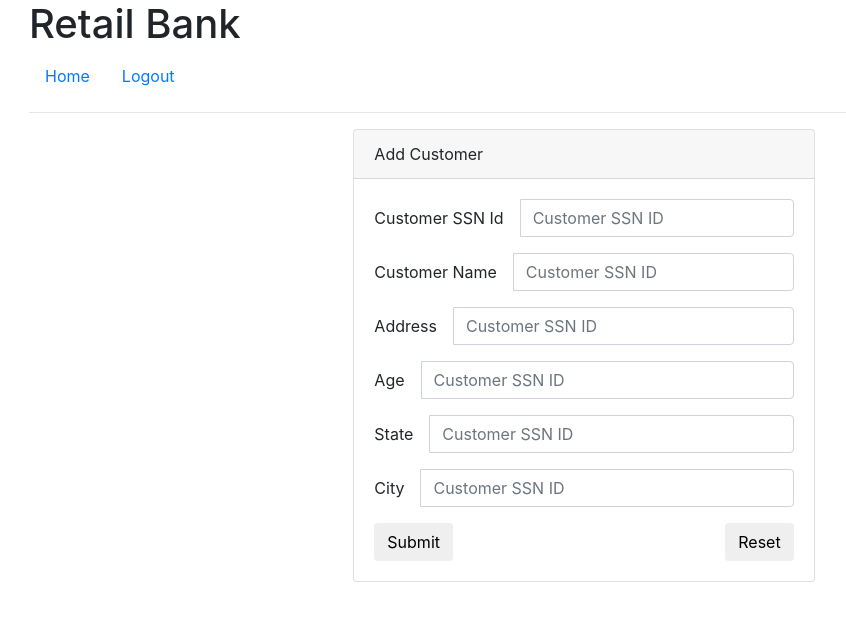
After one commit to satheesh22g/Banking-Application, a Flask app: page /addcustomer in a window 1280 px wide. The commit adds this page. Shown: the top 621 px of the page, without its empty margins (56-902 px from the left). Run offline with Flask 2, Linux system fonts and the light colour scheme; the visitor is signed in with stand-in values (Sample User, id 1); some libraries are stand-ins or nearby versions.

Commit message:
create customer started

```diff
--- a/app.py
+++ b/app.py
@@ -37,18 +37,18 @@ def dashboard():
     else:
         return render_template("home.html" , home=True)
 
-@app.route("/addcustomer")
+@app.route("/addcustomer" , methods=["GET", "POST"])
 def addcustomer():
     if 'user' not in session:
         if session['usert']=="executive":
             if request.method == "POST":
-                cust_id = request.form.get("username").upper()
+                cust_ssn_id = request.form.get("cust_ssn_id").upper()
                 name = request.form.get("name")
                 address = request.form.get("address")
                 age= request.form.get("age")
                 state = request.form.get("state")
                 city = request.form.get("city")
-                db.execute("INSERT INTO accounts (cust_id,name,address,age,state,city) VALUES (:c,:n,:add,:a,:s,:city)", {"c": cust_id,"n":name,"add":address,"a": age,"s":state,"city":city})
+                db.execute("INSERT INTO accounts (cust_ssn_id,name,address,age,state,city) VALUES (:c,:n,:add,:a,:s,:city)", {"c": cust_ssn_id,"n":name,"add":address,"a": age,"s":state,"city":city})
                 db.commit()
                 return redirect(url_for('dashboard'))
     return render_template('addcustomer.html', addcustomer=True)
@@ -113,6 +113,7 @@ def login():
                 session['user'] = usern
                 session['namet'] = result.name
                 session['usert'] = result.user_type
+                flash(f"{result.name.capitalize()}, you are successfully logged in!", "success")
                 return redirect(url_for('dashboard'))
-        message = "Username or password is incorrect."
+        flash("Sorry, Username or password not match.","danger")
     return render_template("login.html", login=True)
--- a/database.py
+++ b/database.py
@@ -1,6 +1,6 @@
 import os
 import sys
-from sqlalchemy import Column, ForeignKey, Integer, String
+from sqlalchemy import Column, ForeignKey, Integer, String, BigInteger
 from sqlalchemy.ext.declarative import declarative_base
 from sqlalchemy import DateTime
 from sqlalchemy.orm import relationship
@@ -15,7 +15,8 @@ class Accounts(Base):
     password = Column(String(250))
 class Customers(Base):
     __tablename__='customers'
-    cust_id = Column(String, primary_key=True)
+    cust_id = Column(BigInteger().with_variant(Integer, "sqlite"), primary_key=True)
+    cust_ssn_id = Column(String, unique=True)
     name = Column(String(250),nullable=False)
     address = Column(String(250), nullable=False)
     age = Column(Integer)
--- a/static/index.js
+++ b/static/index.js
@@ -11,5 +11,15 @@ $(document).ready(function() {
         } else {
             x.type = "password";
         }
-    })
+    });
+
+    $('.reset_btn').click(function(event){
+        event.preventDefault();
+        $("#cust_ssn_id")[0].value = "";
+        $("#name")[0].value = "";
+        $("#address")[0].value = "";
+        $("#age")[0].value = "";
+        $("#state")[0].value = "";
+        $("#city")[0].value = "";
+    });
 });
--- /dev/null
+++ b/templates/addcustomer.html
@@ -0,0 +1,45 @@
+{% extends "layout.html" %}
+
+{% block title %}Add Customer{% endblock %}
+
+{% block content %}
+<div class = "row">
+    <div class="card">
+        <div class="card-header">
+            Add Customer
+        </div>
+        <div class="card-body">
+            <form action="addcustomer" method="POST">
+                <div class="form-group input-group mb-3">
+                    <label class="m-auto pr-3" for="cust_ssn_id">Customer SSN Id</label>
+                   <input class="form-control" name="cust_ssn_id" id="cust_ssn_id" type="text" placeholder="Customer SSN ID" required maxlength="30">
+                </div>
+                <div class="form-group input-group mb-3">
+                    <label class="m-auto pr-3" for="name">Customer Name</label>
+                   <input class="form-control" name="name" id="name" type="text" placeholder="Customer SSN ID" required maxlength="30">
+                </div>
+                <div class="form-group input-group mb-3">
+                    <label class="m-auto pr-3" for="address">Address</label>
+                   <input class="form-control" name="address" id="address" type="text" placeholder="Customer SSN ID" required maxlength="30">
+                </div>
+                <div class="form-group input-group mb-3">
+                    <label class="m-auto pr-3" for="age">Age</label>
+                   <input class="form-control" name="age" id="age" type="text" placeholder="Customer SSN ID" required maxlength="30">
+                </div>
+                <div class="form-group input-group mb-3">
+                    <label class="m-auto pr-3" for="state">State</label>
+                   <input class="form-control" name="state" id="state" type="text" placeholder="Customer SSN ID" required maxlength="30">
+                </div>
+                <div class="form-group input-group mb-3">
+                    <label class="m-auto pr-3" for="city">City</label>
+                   <input class="form-control" name="city" id="city" type="text" placeholder="Customer SSN ID" required maxlength="30">
+                </div>
+                <div class="form-group">
+                    <input type="submit" value="Submit" class="btn float-left login_btn">
+                    <button class="reset_btn btn float-right">Reset</button>
+                </div>
+            </form>
+        </div>
+    </div>
+</div>
+{% endblock %}
--- a/templates/includes/nav.html
+++ b/templates/includes/nav.html
@@ -5,6 +5,9 @@
         {% if not session['user'] %}
         <li class="nav-item"><a href="{{ url_for('login') }}" class="nav-link {% if login %}active{% endif %}">Login</a></li>
         {% else %}
+            {% if session['usert']=="executive" %}
+            <li class="nav-item"><a href="{{ url_for('addcustomer') }}" class="nav-link {% if addcustomer %}active{% endif %}">addcustomer</a></li>
+            {% endif %}
         <li class="nav-item"><a href="{{ url_for('logout') }}" class="nav-link">Logout</a></li>
         {% endif %}
     </ul>
--- a/templates/layout.html
+++ b/templates/layout.html
@@ -2,7 +2,6 @@
 <html>
 <head>
     <title>Retail Bank - {% block title %}{% endblock %}</title>
-    <link rel="stylesheet" href="style.css">
     <link rel="stylesheet" href="https://maxcdn.bootstrapcdn.com/font-awesome/4.7.0/css/font-awesome.min.css">
     <script src="https://code.jquery.com/jquery-3.3.1.js"></script>
     <script type = "text/javascript" src = "{{ url_for('static', filename = 'index.js') }}" ></script>
```
Also changed, not shown: templates/login.html (+9 -0 lines), database.db, 2 other files.
